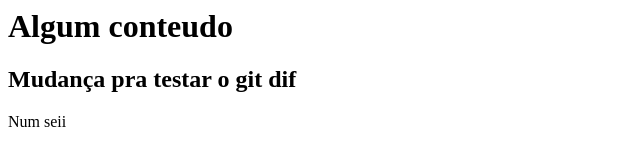
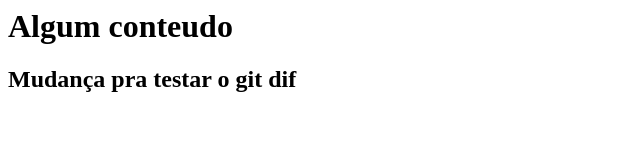
Before and after one commit to Furtado145/Comandos_Git, a plain HTML site: page index.html in a window 1280 px wide. Shown: the full height of the page, 0-640 px from the left. Drawn offline with Linux system fonts and the light colour scheme.

Commit message:
Revert "Novo teste X"
This reverts commit 39982798c744ab459c78943ee18d9f55e804bcf2.

```diff
--- a/index.html
+++ b/index.html
@@ -5,7 +5,5 @@
         <h1>Algum conteudo</h1>
         <h2>Mudança pra testar o git dif</h2>
 
-        <P>Num seii </P>
-
     </body>
 </head>
```
Also changed, not shown: 1 other file.
